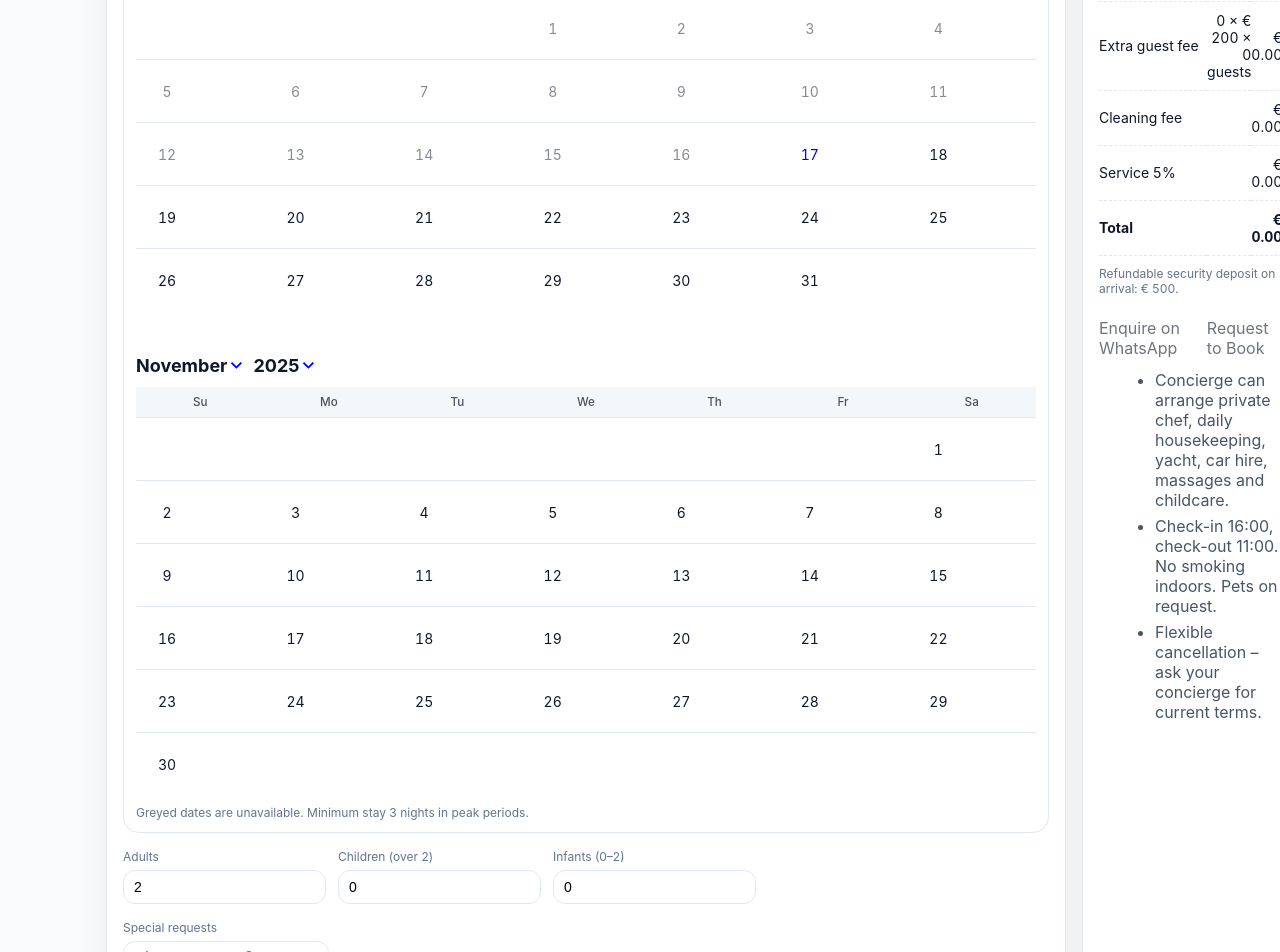
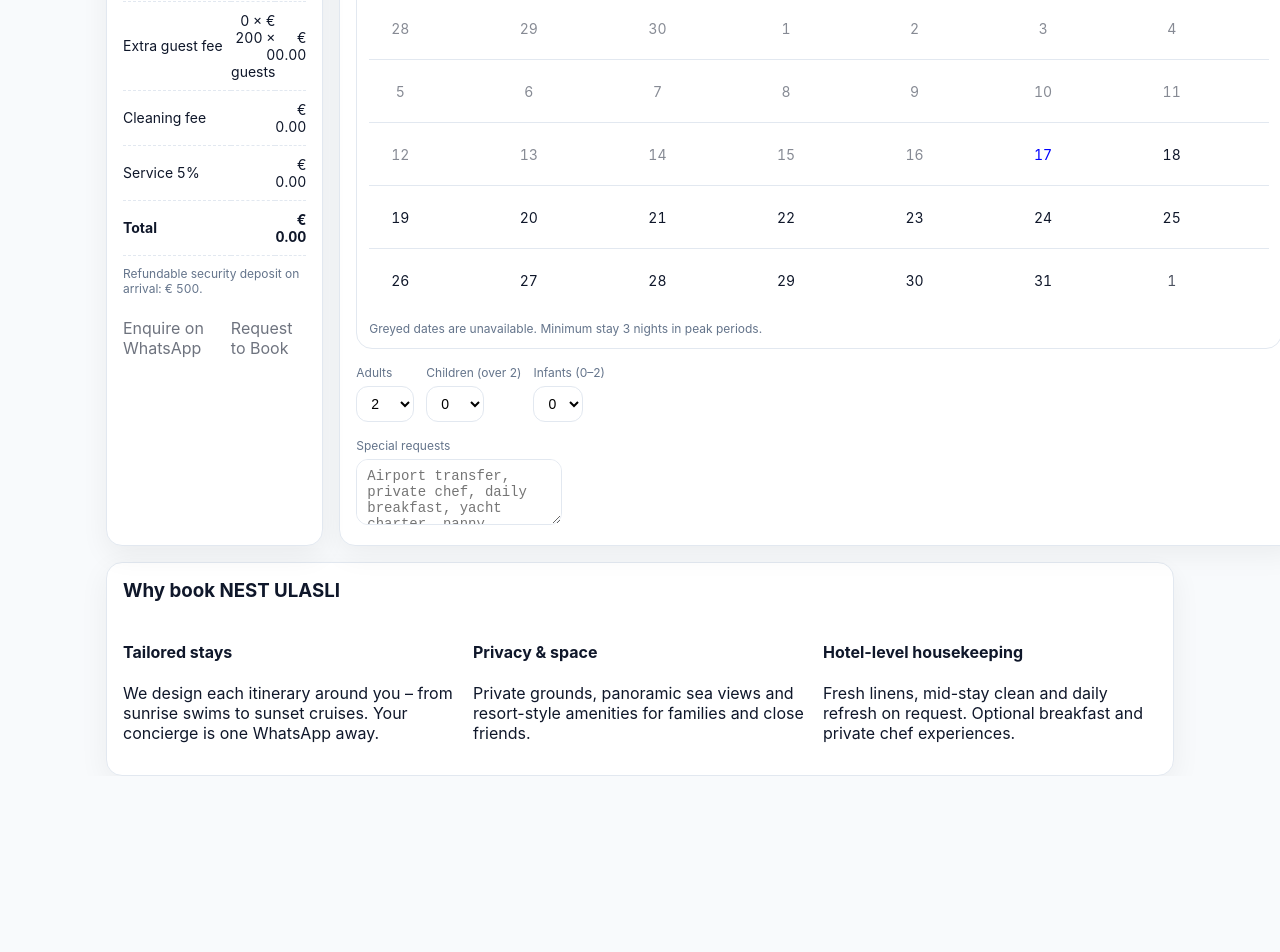
Before and after one commit to dirvass/nest-planner, a React (Vite) app: page /book in a window 1280 px wide. Shown: the part 960-1912 px from the top of the page. After the commit the page ends 1736 px from the top, so only its background shows below. Built offline with nearby package versions, Linux system fonts and the light colour scheme.

Commit message:
Update BookingPage.tsx

```diff
--- a/src/BookingPage.tsx
+++ b/src/BookingPage.tsx
@@ -12,7 +12,6 @@
   ZEHRA: { name: "ZEHRA", nightlyEUR: 550, sleeps: 6 },
 };
 
-// demo booked ranges – replace with real availability as needed
 const BOOKED: Record<VillaKey, { from: Date; to: Date }[]> = {
   ALYA: [
     { from: new Date(new Date().getFullYear(), 6, 12), to: new Date(new Date().getFullYear(), 6, 18) },
@@ -26,7 +25,7 @@
 // pricing
 const CLEANING_FEE = 150;
 const SERVICE_FEE_PCT = 0.05;
-const EXTRA_GUEST_FEE_EUR = 200;   // per extra guest (older than 2 yrs), PER NIGHT
+const EXTRA_GUEST_FEE_EUR = 200;   // per extra guest (>2 yrs) per night
 const INCLUDED_GUESTS = 2;
 
 // booking policy
@@ -45,33 +44,27 @@
   const [range, setRange] = useState<DateRange | undefined>();
   const [adults, setAdults] = useState(2);
   const [childrenOver2, setChildrenOver2] = useState(0);
-  const [infants02, setInfants02] = useState(0); // 0–2 years (free)
+  const [infants02, setInfants02] = useState(0);
   const [note, setNote] = useState("");
-  const [months, setMonths] = useState<number>(2);
+  const [months, setMonths] = useState<number>(1); // compact: 1 month everywhere
 
-  // responsive months for calendar
   useEffect(() => {
-    const onResize = () => setMonths(window.innerWidth < 980 ? 1 : 2);
-    onResize();
-    window.addEventListener("resize", onResize);
-    return () => window.removeEventListener("resize", onResize);
+    // still keep 1 month on all screens for a concise UI
+    setMonths(1);
   }, []);
 
   const n = nightsOf(range);
   const villaInfo = VILLAS[villa];
-
-  // Capacity check (infants don't count towards surcharge; keep capacity rule simple)
   const partySizeExclInfants = adults + childrenOver2;
   const overCapacity = partySizeExclInfants > villaInfo.sleeps;
   const underMinNights = n > 0 && n < MIN_NIGHTS;
 
-  // ------- Pricing logic with extra-guest rule -------
   const extraGuests = Math.max(0, partySizeExclInfants - INCLUDED_GUESTS);
   const price = useMemo(() => {
     const base = n * villaInfo.nightlyEUR;
     const extraGuestFee = n > 0 ? n * EXTRA_GUEST_FEE_EUR * extraGuests : 0;
     const cleaning = n > 0 ? CLEANING_FEE : 0;
-    const service = (base + cleaning + extraGuestFee) * SERVICE_FEE_PCT;
+    const service = (base + extraGuestFee + cleaning) * SERVICE_FEE_PCT;
     return {
       base,
       extraGuestFee,
@@ -82,7 +75,6 @@
     };
   }, [n, villaInfo.nightlyEUR, extraGuests]);
 
-  // calendar disable rules
   const today = startOfToday();
   const disabledDates = [{ before: today }, ...BOOKED[villa]];
 
@@ -102,9 +94,13 @@
 
   const canSubmit = n >= MIN_NIGHTS && !overCapacity;
 
+  // helper for options
+  const options = (from: number, to: number) =>
+    Array.from({ length: to - from + 1 }, (_, i) => from + i);
+
   return (
     <>
-      {/* HERO with global nav (Home / Planner / Book) */}
+      {/* HERO with global nav */}
       <header className="header">
         <div className="nav-buttons">
           <a href="/" className="nav-btn">Home</a>
@@ -120,113 +116,10 @@
         </div>
       </header>
 
-      {/* CONTENT */}
       <main className="container">
-        <section className="shell booking-grid">
-          {/* LEFT: calendar & form */}
-          <div className="card stack">
-            <div className="section-header">
-              <h3 style={{ margin: 0 }}>Availability</h3>
-              <div className="muted">Nightly from <strong>€ {villaInfo.nightlyEUR.toFixed(0)}</strong></div>
-            </div>
-
-            {/* Villa + reset */}
-            <div className="row">
-              <div>
-                <label className="label">Villa</label>
-                <select
-                  aria-label="Select villa"
-                  value={villa}
-                  onChange={(e) => { setVilla(e.target.value as VillaKey); setRange(undefined); }}
-                >
-                  <option value="ALYA">ALYA — sleeps 8</option>
-                  <option value="ZEHRA">ZEHRA — sleeps 6</option>
-                </select>
-              </div>
-              <div className="spacer" />
-              <button className="ghost" onClick={() => setRange(undefined)} aria-label="Reset dates">
-                Reset dates
-              </button>
-            </div>
-
-            {/* Calendar */}
-            <div className="calendar-card">
-              <DayPicker
-                mode="range"
-                numberOfMonths={months}
-                selected={range}
-                onSelect={(r) => {
-                  if (r?.from && r?.to && isBefore(r.to, r.from)) {
-                    setRange({ from: r.to, to: r.from });
-                  } else {
-                    setRange(r);
-                  }
-                }}
-                fromDate={today}
-                disabled={disabledDates}
-                captionLayout="dropdown"
-                pagedNavigation
-                styles={{
-                  day: { borderRadius: 10 },
-                  day_selected: { backgroundColor: "#0ea5b7", color: "white" },
-                  day_range_middle: { backgroundColor: "rgba(14,165,183,.15)" }
-                }}
-              />
-              <div className="helper">
-                Greyed dates are unavailable. Minimum stay {MIN_NIGHTS} nights in peak periods.
-              </div>
-            </div>
-
-            {/* Guests */}
-            <div className="row">
-              <div>
-                <label className="label">Adults</label>
-                <input
-                  type="number"
-                  min={1}
-                  value={adults}
-                  onChange={(e) => setAdults(Math.max(1, Number(e.target.value || 1)))}
-                />
-              </div>
-              <div>
-                <label className="label">Children (over 2)</label>
-                <input
-                  type="number"
-                  min={0}
-                  value={childrenOver2}
-                  onChange={(e) => setChildrenOver2(Math.max(0, Number(e.target.value || 0)))}
-                />
-              </div>
-              <div>
-                <label className="label">Infants (0–2)</label>
-                <input
-                  type="number"
-                  min={0}
-                  value={infants02}
-                  onChange={(e) => setInfants02(Math.max(0, Number(e.target.value || 0)))}
-                />
-              </div>
-            </div>
-
-            {overCapacity && (
-              <div className="error">
-                This villa sleeps up to {villaInfo.sleeps}. Please reduce guests or choose the other villa.
-              </div>
-            )}
-
-            {/* Notes */}
-            <div>
-              <label className="label">Special requests</label>
-              <textarea
-                value={note}
-                onChange={(e) => setNote(e.target.value)}
-                placeholder="Airport transfer, private chef, daily breakfast, yacht charter, nanny…"
-                rows={4}
-              />
-            </div>
-          </div>
-
-          {/* RIGHT: sticky summary */}
+        {/* Make summary more relevant – place it first on mobile */}
+        <section className="shell booking-grid booking-grid--compact">
+          {/* RIGHT (on desktop): sticky summary */}
           <aside className="card sticky summary">
             <h3 style={{ marginTop: 0 }}>Your stay</h3>
             <div className="muted" style={{ marginBottom: 8 }}>
@@ -298,13 +191,117 @@
                 Request to Book
               </a>
             </div>
+          </aside>
 
-            <ul className="bullets">
-              <li>Concierge can arrange private chef, daily housekeeping, yacht, car hire, massages and childcare.</li>
-              <li>Check-in 16:00, check-out 11:00. No smoking indoors. Pets on request.</li>
-              <li>Flexible cancellation – ask your concierge for current terms.</li>
-            </ul>
-          </aside>
+          {/* LEFT (on desktop): compact calendar + selectors */}
+          <div className="card stack">
+            <div className="section-header">
+              <h3 style={{ margin: 0 }}>Availability</h3>
+              <div className="muted">Nightly from <strong>€ {villaInfo.nightlyEUR.toFixed(0)}</strong></div>
+            </div>
+
+            {/* Villa + reset */}
+            <div className="row">
+              <div>
+                <label className="label">Villa</label>
+                <select
+                  aria-label="Select villa"
+                  value={villa}
+                  onChange={(e) => { setVilla(e.target.value as VillaKey); setRange(undefined); }}
+                >
+                  <option value="ALYA">ALYA — sleeps 8</option>
+                  <option value="ZEHRA">ZEHRA — sleeps 6</option>
+                </select>
+              </div>
+              <div className="spacer" />
+              <button className="ghost" onClick={() => setRange(undefined)} aria-label="Reset dates">
+                Reset dates
+              </button>
+            </div>
+
+            {/* Compact Calendar */}
+            <div className="calendar-card compact-picker">
+              <DayPicker
+                mode="range"
+                numberOfMonths={months}                 // 1 month – concise
+                selected={range}
+                onSelect={(r) => {
+                  if (r?.from && r?.to && isBefore(r.to, r.from)) {
+                    setRange({ from: r.to, to: r.from });
+                  } else {
+                    setRange(r);
+                  }
+                }}
+                fromDate={today}
+                disabled={disabledDates}
+                showOutsideDays
+                captionLayout="dropdown"
+                pagedNavigation
+                styles={{
+                  caption: { fontWeight: 700, fontSize: 14 },
+                  head_cell: { fontSize: 12, color: "#64748b" },
+                  day: { width: 34, height: 34, margin: 2, borderRadius: 8 },
+                  day_selected: { backgroundColor: "#0ea5b7", color: "#fff" },
+                  day_range_middle: { backgroundColor: "rgba(14,165,183,.15)", color: "#0f172a" },
+                  nav_button: { width: 28, height: 28, borderRadius: 8 }
+                }}
+              />
+              <div className="helper">
+                Greyed dates are unavailable. Minimum stay {MIN_NIGHTS} nights in peak periods.
+              </div>
+            </div>
+
+            {/* Elegant guest selectors (dropdowns) */}
+            <div className="row elite-row">
+              <div className="elite-field">
+                <label className="label">Adults</label>
+                <div className="select-wrap">
+                  <select
+                    value={adults}
+                    onChange={(e) => setAdults(Number(e.target.value))}
+                  >
+                    {options(1, 12).map(v => <option key={`ad-${v}`} value={v}>{v}</option>)}
+                  </select>
+                </div>
+              </div>
+
+              <div className="elite-field">
+                <label className="label">Children (over 2)</label>
+                <div className="select-wrap">
+                  <select
+                    value={childrenOver2}
+                    onChange={(e) => setChildrenOver2(Number(e.target.value))}
+                  >
+                    {options(0, 12).map(v => <option key={`ch-${v}`} value={v}>{v}</option>)}
+                  </select>
+                </div>
+              </div>
+
+              <div className="elite-field">
+                <label className="label">Infants (0–2)</label>
+                <div className="select-wrap">
+                  <select
+                    value={infants02}
+                    onChange={(e) => setInfants02(Number(e.target.value))}
+                  >
+                    {options(0, 6).map(v => <option key={`in-${v}`} value={v}>{v}</option>)}
+                  </select>
+                </div>
+              </div>
+            </div>
+
+            {/* Luxe notes */}
+            <div className="elite-field">
+              <label className="label">Special requests</label>
+              <textarea
+                className="textarea luxe"
+                value={note}
+                onChange={(e) => setNote(e.target.value)}
+                placeholder="Airport transfer, private chef, daily breakfast, yacht charter, nanny…"
+                rows={3}
+              />
+            </div>
+          </div>
         </section>
 
         {/* Reasons */}
```
